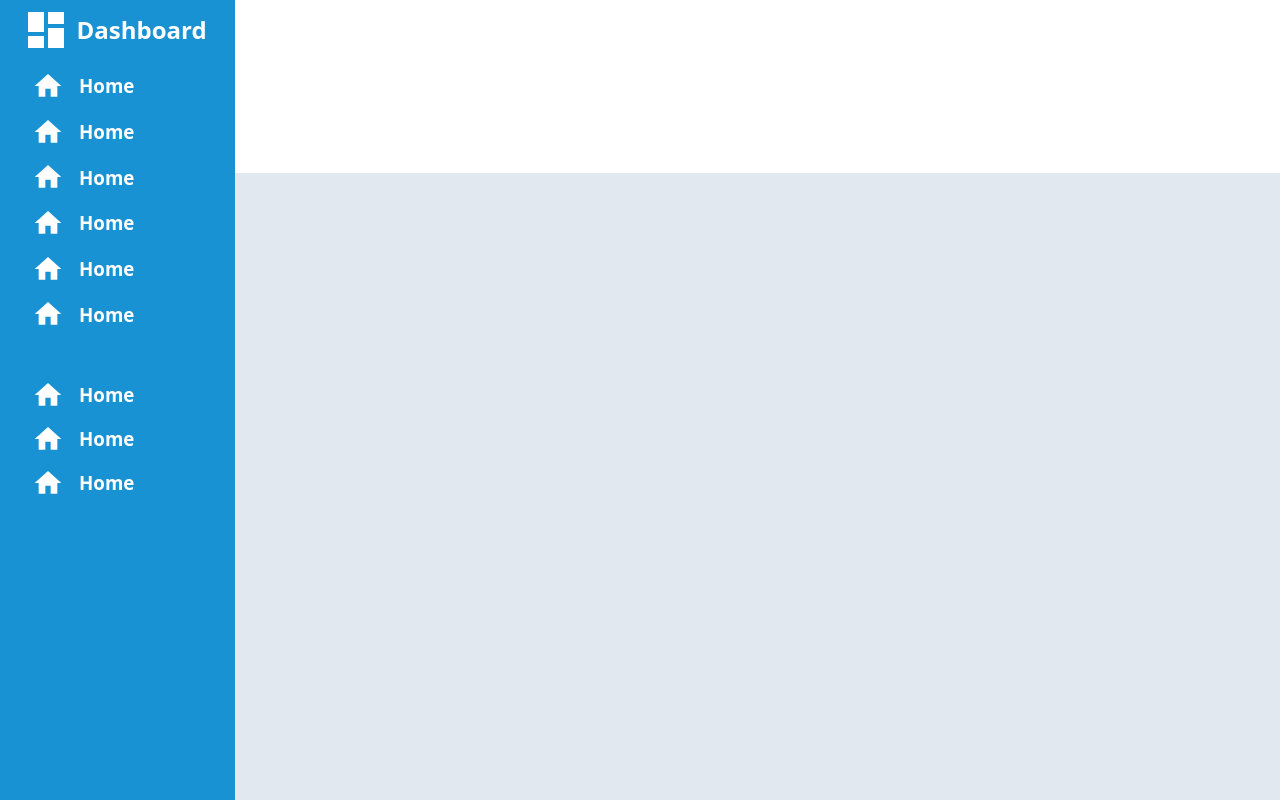
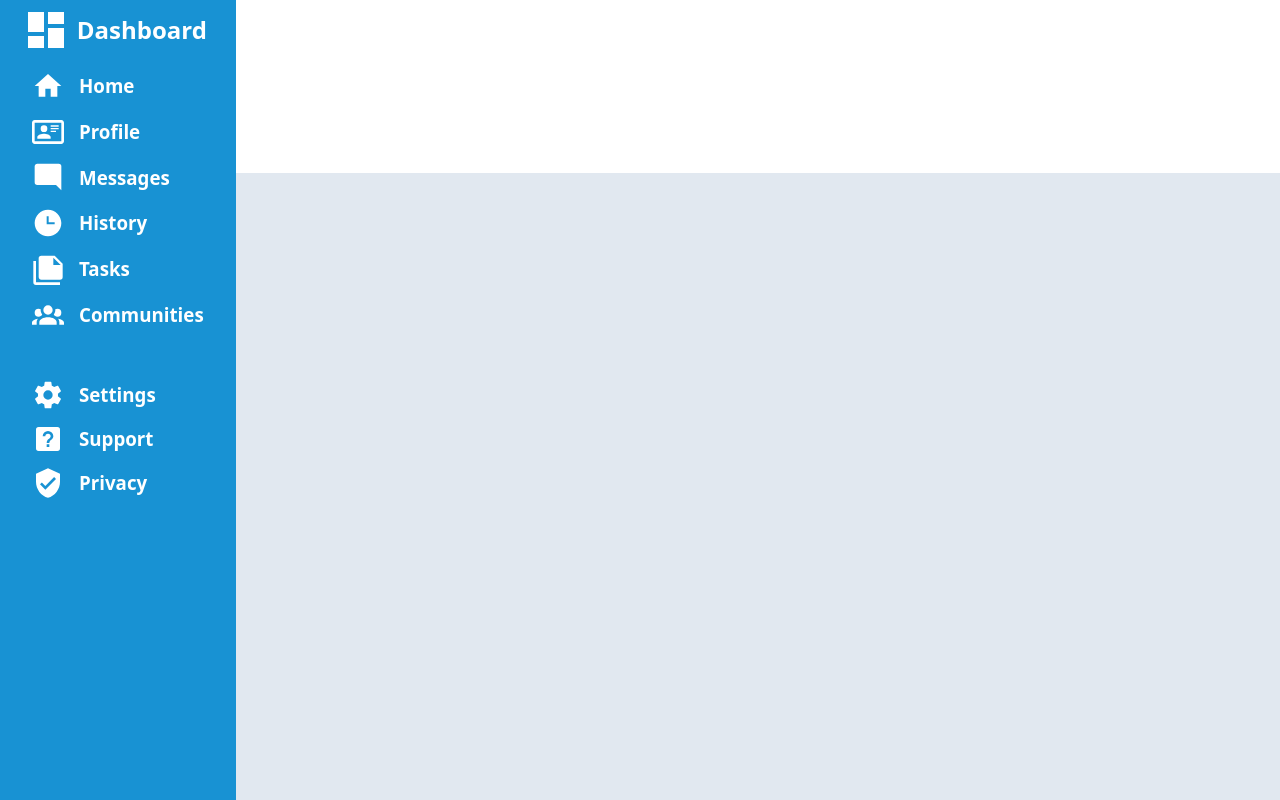
Before and after one commit to mrmiffmiff/odin-admin-dashboard, a website: page index.html in a window 1280 px wide. Drawn offline with nearby package versions, Linux system fonts and the light colour scheme.

Commit message:
sidebar basically finished

```diff
--- a/index.html
+++ b/index.html
@@ -26,52 +26,52 @@
                 </a>
                 <a href="#">
                     <li>
-                        <img src="./assets/icons/home.svg" alt="Home Icon" />
-                        <h3>Home</h3>
+                        <img src="./assets/icons/card-account-details-outline.svg" alt="Profile Icon" />
+                        <h3>Profile</h3>
                     </li>
                 </a>
                 <a href="#">
                     <li>
-                        <img src="./assets/icons/home.svg" alt="Home Icon" />
-                        <h3>Home</h3>
+                        <img src="./assets/icons/message.svg" alt="Messages Icon" style="transform: scaleX(-1);" />
+                        <h3>Messages</h3>
                     </li>
                 </a>
                 <a href="#">
                     <li>
-                        <img src="./assets/icons/home.svg" alt="Home Icon" />
-                        <h3>Home</h3>
+                        <img src="./assets/icons/clock-time-three.svg" alt="History Icon" />
+                        <h3>History</h3>
                     </li>
                 </a>
                 <a href="#">
                     <li>
-                        <img src="./assets/icons/home.svg" alt="Home Icon" />
-                        <h3>Home</h3>
+                        <img src="./assets/icons/note-multiple.svg" alt="Tasks Icon" />
+                        <h3>Tasks</h3>
                     </li>
                 </a>
                 <a href="#">
                     <li>
-                        <img src="./assets/icons/home.svg" alt="Home Icon" />
-                        <h3>Home</h3>
+                        <img src="./assets/icons/account-group.svg" alt="Communities Icon" />
+                        <h3>Communities</h3>
                     </li>
                 </a>
             </ul>
             <ul class="sidebarSection nav" id="secNav">
                 <a href="#">
                     <li>
-                        <img src="./assets/icons/home.svg" alt="Home Icon" />
-                        <h3>Home</h3>
+                        <img src="./assets/icons/cog.svg" alt="Settings Icon" />
+                        <h3>Settings</h3>
                     </li>
                 </a>
                 <a href="#">
                     <li>
-                        <img src="./assets/icons/home.svg" alt="Home Icon" />
-                        <h3>Home</h3>
+                        <img src="./assets/icons/help-box.svg" alt="Support Icon" />
+                        <h3>Support</h3>
                     </li>
                 </a>
                 <a href="#">
                     <li>
-                        <img src="./assets/icons/home.svg" alt="Home Icon" />
-                        <h3>Home</h3>
+                        <img src="./assets/icons/shield-check.svg" alt="Privacy Icon" />
+                        <h3>Privacy</h3>
                     </li>
                 </a>
             </ul>
--- a/style.css
+++ b/style.css
@@ -10,7 +10,7 @@
     grid-row: 1/2;
     grid-column: 2/3;
     background-color: white;
-    box-shadow: grey 0 10px 4px;
+    box-shadow: grey 0 10px 5px;
 }
 
 .sidebar {
```
Also changed, not shown: assets/icons/account-group.svg (added), assets/icons/card-account-details-outline.svg (added), assets/icons/clock-time-three.svg (added), assets/icons/cog.svg (added), assets/icons/help-box.svg (added), assets/icons/message.svg (added), assets/icons/note-multiple.svg (added), assets/icons/shield-check.svg (added).
